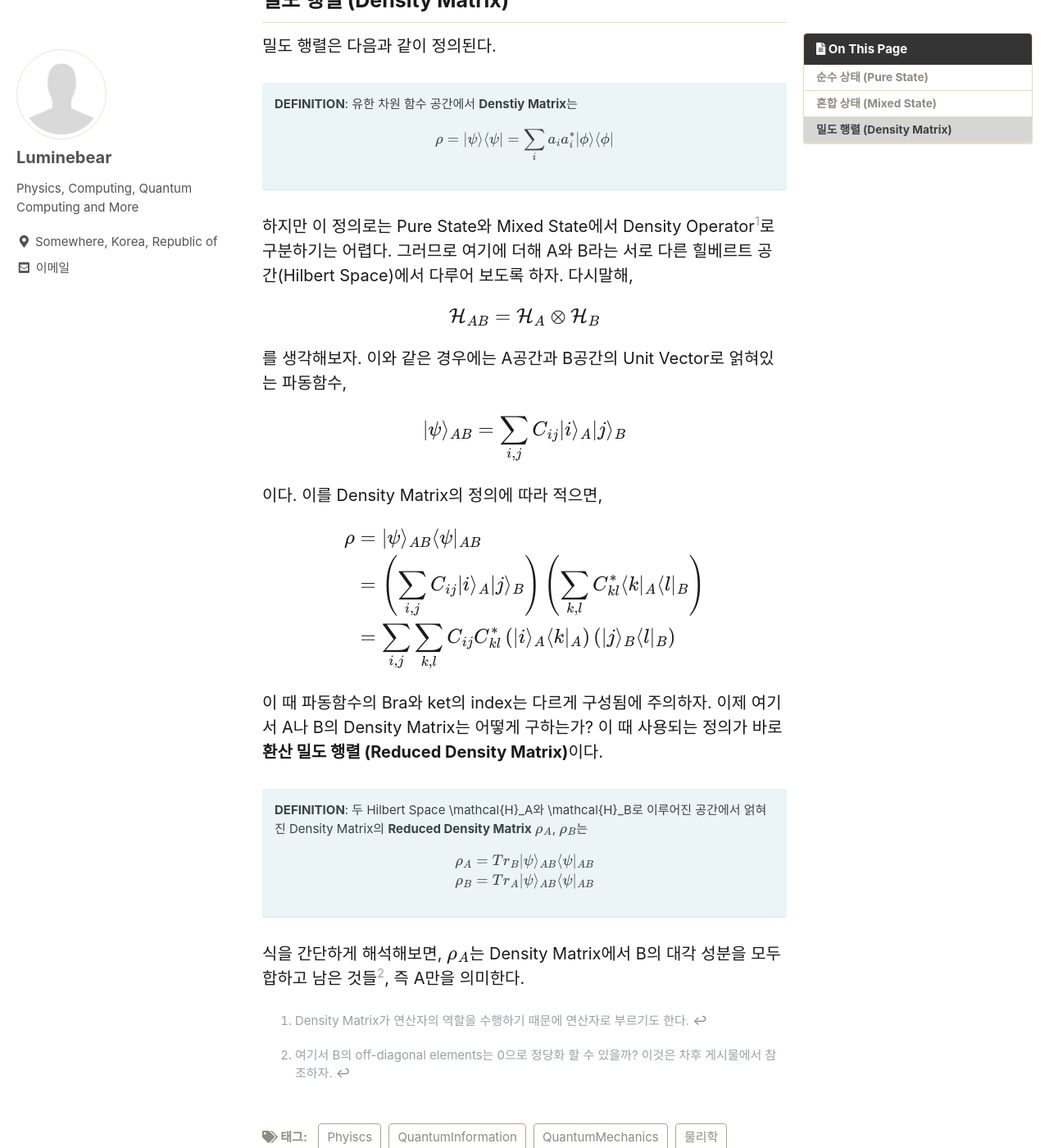
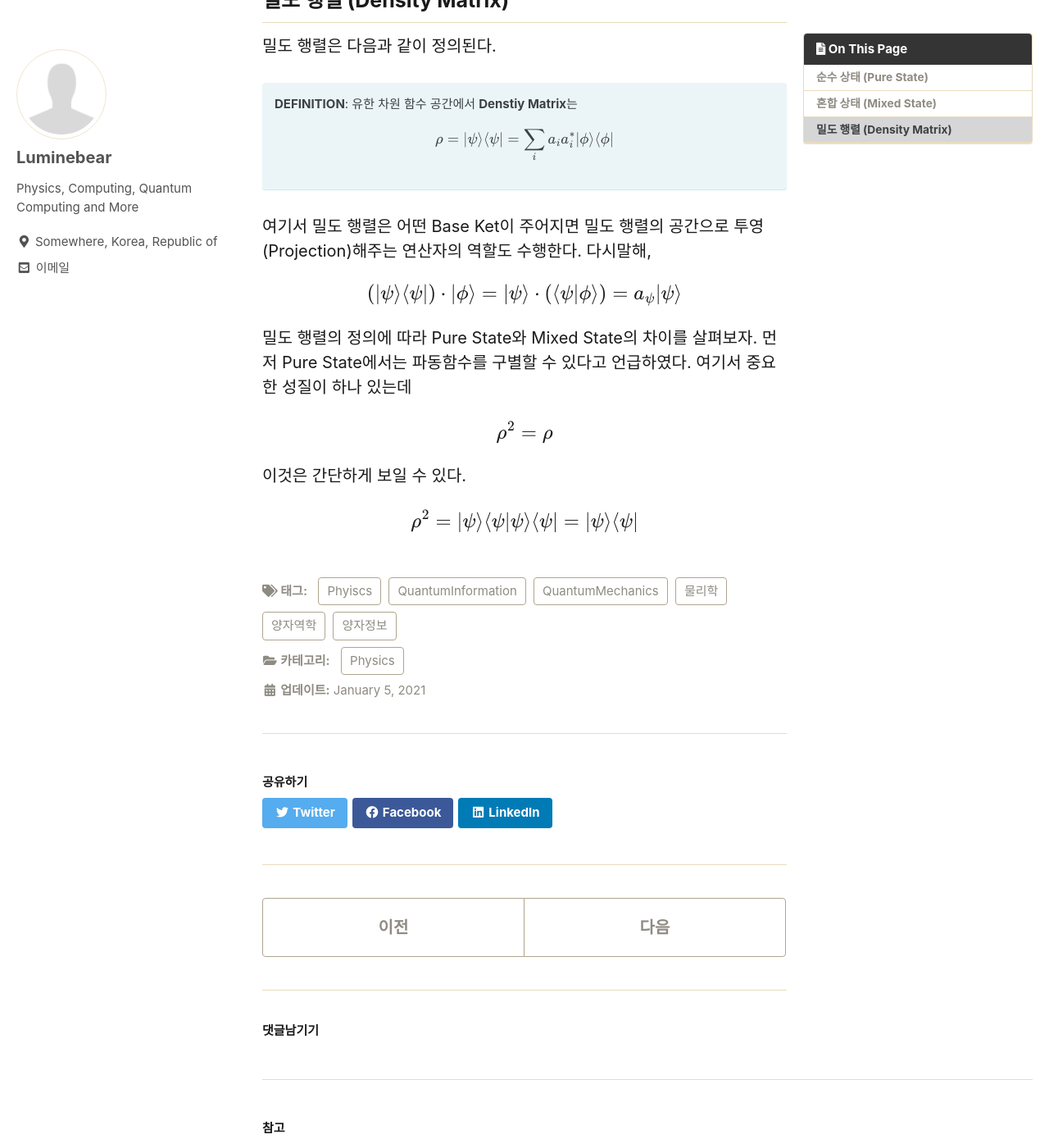
Before and after one commit to Luminebear/Luminebear.github.io, a Jekyll site: the page built from _posts/2021-01-05-PureandMixed.md, in a window 1280 px wide and 1400 px high, scrolled down 1385 px. Shown: the whole window at 82% size. Built offline with Jekyll 4.4.1, drawn with Linux system fonts in a browser that asks for light colours; cached includes are drawn as plain includes; some web fonts are replaced; comment, search, counter and statistics services are not loaded; some of the changed text lies outside the part shown.

Commit message:
Update Post

```diff
--- a/_posts/2021-01-05-PureandMixed.md
+++ b/_posts/2021-01-05-PureandMixed.md
@@ -33,14 +33,14 @@ $$
 {% endcapture %}
 <div class="notice--info">{{ notice-2 | markdownify }}</div>
 
-다시 말해서 순수 상태는 중첩되어 있지만 각 직교 규격화된 ket과 그것의 확률을 알 수 있는 상황을 말한다.
+다시 말해서 순수 상태는 중첩되어 있지만 각 직교 규격화된 Base ket과 그것의 확률을 알 수 있는 상황을 말한다.
 
 ## 혼합 상태 (Mixed State)
 혼합 상태는 순수 상태와 반대의 개념이라고 생각하면 된다.
 
 {% capture notice-2 %}
 **DEFINITION**: 어떤 양자계에서 파동함수가 중첩되어 있을 때, 각 파동함수를 구별할 수 없고 여러 Pure State가 섞인 경우
-이를 **Mixed State**라고 한다. 이 경우에는 앞과는 달리 섞여있기 때문에 파동함수의 구별이 불가능 하다.
+이를 **Mixed State**라고 한다. 이 경우에는 앞과는 달리 섞여있기 때문에 개별 파동함수의 구별이 불가능 하다.
 {% endcapture %}
 <div class="notice--info">{{ notice-2 | markdownify }}</div>
 
@@ -60,46 +60,25 @@ $$
 {% endcapture %}
 <div class="notice--info">{{ notice-2 | markdownify }}</div>
 
-하지만 이 정의로는 Pure State와 Mixed State에서 Density Operator[^1]로 구분하기는 어렵다. 그러므로 여기에 더해 A와 B라는 서로 다른 힐베르트 공간(Hilbert Space)에서 다루어 보도록 하자. 다시말해,
+여기서 밀도 행렬은 어떤 Base Ket이 주어지면 밀도 행렬의 공간으로 투영(Projection)해주는 연산자의 역할도 수행한다. 다시말해,
 
 $$
-\mathcal{H}_{AB} = \mathcal{H}_A\otimes\mathcal{H}_B
+\left( \vert \psi \rangle \langle \psi \vert \right) \cdot \vert \phi \rangle = \vert \psi \rangle \cdot \left( \langle \psi \vert \phi \rangle \right) = a_\psi \vert \psi \rangle
 $$
 
-를 생각해보자. 이와 같은 경우에는 A공간과 B공간의 Unit Vector로 얽혀있는 파동함수,
+밀도 행렬의 정의에 따라 Pure State와 Mixed State의 차이를 살펴보자. 먼저 Pure State에서는
+파동함수를 구별할 수 있다고 언급하였다. 여기서 중요한 성질이 하나 있는데
 
 $$
-\vert\psi\rangle_{AB} = \sum_{i,j}{C_{ij}}\vert{i}\rangle_A\vert{j}\rangle_B
+\rho^2 = \rho
 $$
 
-이다. 이를 Density Matrix의 정의에 따라 적으면,
+이것은 간단하게 보일 수 있다.
 
 $$
 \begin{aligned}
-\rho &= \vert\psi\rangle_{AB} \langle\psi\vert_{AB} \\
-&= \left( \sum_{i,j}{C_{ij}}\vert{i}\rangle_A\vert{j}\rangle_B \right) \left( \sum_{k,l}{C_{kl}^*}\langle{k}\vert_A\langle{l}\vert_B \right) \\
-&= \sum_{i,j}\sum_{k,l}{C_{ij}}{C_{kl}^*} \left( \vert{i}\rangle_A \langle{k}\vert_A \right) \left( \vert{j}\rangle_B\langle{l}\vert_B \right)
+\rho^2 = \vert \psi \rangle \langle \psi \vert \psi \rangle \langle \psi \vert = \vert \psi \rangle \langle \psi \vert
 \end{aligned}
 $$
 
-이 때 파동함수의 Bra와 ket의 index는 다르게 구성됨에 주의하자. 이제 여기서 A나 B의 Density Matrix는 어떻게 구하는가? 이 때 사용되는
-정의가 바로 **환산 밀도 행렬 (Reduced Density Matrix)**이다.
-
-{% capture notice-2 %}
-**DEFINITION**: 두 Hilbert Space \mathcal{H}_A와 \mathcal{H}_B로 이루어진 공간에서 얽혀진 Density Matrix의
-**Reduced Density Matrix** $\rho_A$, $\rho_B$는
-
-$$
-\begin{aligned}
-\rho_A = Tr_B\vert \psi \rangle_{AB} \langle \psi \vert_{AB} \\
-\rho_B = Tr_A\vert \psi \rangle_{AB} \langle \psi \vert_{AB}
-\end{aligned}
-$$
-
-{% endcapture %}
-<div class="notice--info">{{ notice-2 | markdownify }}</div>
-
-식을 간단하게 해석해보면, $\rho_A$는 Density Matrix에서 B의 대각 성분을 모두 합하고 남은 것들[^2], 즉 A만을 의미한다.
-
 [^1]: Density Matrix가 연산자의 역할을 수행하기 때문에 연산자로 부르기도 한다.
-[^2]: 여기서 B의 off-diagonal elements는 0으로 정당화 할 수 있을까? 이것은 차후 게시물에서 참조하자.
--- /dev/null
+++ b/_posts/2021-01-07-Schmidt-Decomposition.md
@@ -0,0 +1,69 @@
+---
+title: "슈미트 분해 (Schmidt Decomposition)"
+tags: [Phyiscs, QuantumMechanics, QuantumInformation, 물리학, 양자역학, 양자정보] # 태그 입력
+categories: Physics
+mathjax: true # MathJax 사용을 위한 태그
+image:
+  path: /_images/abstract-3.jpg
+  feature: abstract-3.jpg
+comments: true
+published: true
+toc: true
+toc_sticky: true
+---
+**경고**: 아직 완성되지 않은 게시글입니다.
+{: .notice--warning}
+
+하지만 이 정의로는 Pure State와 Mixed State에서 Density Operator[^1]로 구분하기는 어렵다. 그러므로 여기에 더해 A와 B라는 서로 다른 힐베르트 공간(Hilbert Space)에서 다루어 보도록 하자. 다시말해,
+
+$$
+\mathcal{H}_{AB} = \mathcal{H}_A\otimes\mathcal{H}_B
+$$
+
+를 생각해보자. 이와 같은 경우에는 A공간과 B공간의 Unit Vector로 얽혀있는 파동함수,
+
+$$
+\vert\psi\rangle_{AB} = \sum_{i,j}{C_{ij}}\vert{i}\rangle_A\vert{j}\rangle_B
+$$
+
+이다. 이를 Density Matrix의 정의에 따라 적으면,
+
+$$
+\begin{aligned}
+\rho_{AB} &= \vert\psi\rangle_{AB} \langle\psi\vert_{AB} \\
+&= \left( \sum_{i,j}{C_{ij}}\vert{i}\rangle_A\vert{j}\rangle_B \right) \left( \sum_{k,l}{C_{kl}^*}\langle{k}\vert_A\langle{l}\vert_B \right) \\
+&= \sum_{i,j}\sum_{k,l}{C_{ij}}{C_{kl}^*} \left( \vert{i}\rangle_A \langle{k}\vert_A \right) \left( \vert{j}\rangle_B\langle{l}\vert_B \right)
+\end{aligned}
+$$
+
+이 때 파동함수의 Bra와 ket의 index는 다르게 구성됨에 주의하자. 이제 여기서 A나 B의 Density Matrix는 어떻게 구하는가? 이 때 사용되는
+정의가 바로 **환산 밀도 행렬 (Reduced Density Matrix)**이다.
+
+{% capture notice-2 %}
+**DEFINITION**: 두 Hilbert Space $\mathcal{H}_A$와 $\mathcal{H}_B$로 이루어진 공간에서 얽혀진 Density Matrix의
+**Reduced Density Matrix** $\rho_A$, $\rho_B$는
+
+$$
+\begin{aligned}
+\rho_A = Tr_B\vert \psi \rangle_{AB} \langle \psi \vert_{AB} \\
+\rho_B = Tr_A\vert \psi \rangle_{AB} \langle \psi \vert_{AB}
+\end{aligned}
+$$
+
+여기서 Tr은 **대각합 (Trace, 트레이스)**이다.
+{% endcapture %}
+<div class="notice--info">{{ notice-2 | markdownify }}</div>
+
+식을 간단하게 해석해보면, $\rho_A$는 Density Matrix에서 B의 대각 성분을 모두 합하고 남은 것들, 즉 A만을 의미한다. 이제 앞에서 주어진 Density Matrix $\rho_{AB}$로 A에 대한 Reduced Density Matrix를 구해보도록 하자.
+
+$$
+\begin{aligned}
+\rho_A &= Tr_B\vert{\psi}\rangle_{AB}\langle{\psi}\vert_{AB} \\
+&= Tr_B\sum_{i,j,k,l}\delta_{jl}{C_{ij}}{C^*_{kl}}(\vert{i}\rangle_A\langle{k}\vert_A)(\vert{j}\rangle_B\langle{l}\vert_B) \\
+    &= \sum_{i,k}(Tr_B\sum_{j}{C_{ij}}{C^*_{kj}}(\vert{j}\rangle_B\langle{j}\vert_B))(\vert{i}\rangle_A\langle{k}\vert_A) \\
+    &= \sum_{i,k}{C_{ij}}{C^*_{kl}}\vert{i}\rangle_A\langle{k}\vert_A \\
+    &= \sum_{i,k}\vert{i}\rangle_A({C_{ij}}{C_{kl}}^{*})\langle{k}\vert_A \\
+\end{aligned}
+$$
+
+여기서 Kronecker Delta $\delta_{jl}$이 들어가는 것은, Trace의 성질을 만족하기 위함이다.
```
